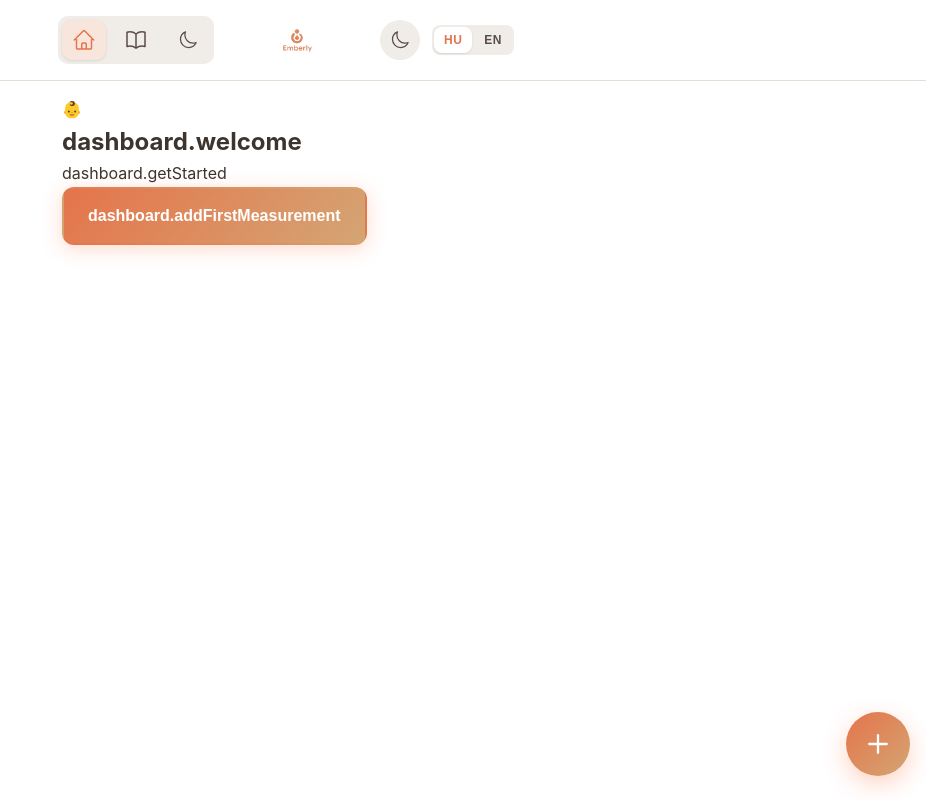
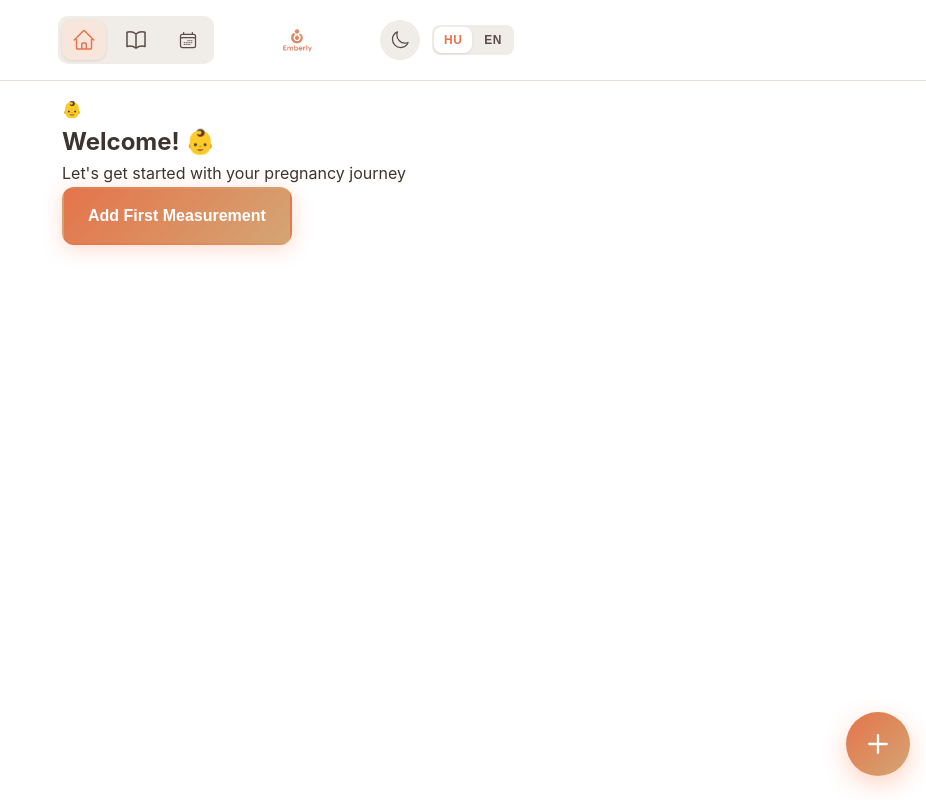
Before and after one commit to reczuprik/pregnancy-tracker, a React (Vite) app: page / in a window 1280 px wide. Shown: the whole page, without its empty margins (354-1280 px from the left). Built offline with nearby package versions, Linux system fonts and the light colour scheme.

Commit message:
calendeer icon changes

```diff
--- a/src/components/common/Header.tsx
+++ b/src/components/common/Header.tsx
@@ -37,7 +37,7 @@
 );
 const CalendarIcon = () => (
   <svg xmlns="http://www.w3.org/2000/svg" fill="none" viewBox="0 0 24 24" strokeWidth={1.5} stroke="currentColor" width="20" height="20">
-    <path strokeLinecap="round" strokeLinejoin="round" d="M21.752 15.002A9.718 9.718 0 0118 15.75c-5.385 0-9.75-4.365-9.75-9.75 0-1.33.266-2.597.748-3.752A9.753 9.753 0 003 11.25C3 16.635 7.365 21 12.75 21a9.753 9.753 0 009.002-5.998z" />
+    <path strokeLinecap="round" strokeLinejoin="round" d="M6.75 3v2.25M17.25 3v2.25M3 18.75V7.5a2.25 2.25 0 012.25-2.25h13.5A2.25 2.25 0 0121 7.5v11.25m-18 0A2.25 2.25 0 005.25 21h13.5A2.25 2.25 0 0021 18.75m-18 0v-7.5A2.25 2.25 0 015.25 9h13.5A2.25 2.25 0 0121 11.25v7.5m-9-6h.008v.008H12v-.008zM12 15h.008v.008H12V15zm0 2.25h.008v.008H12v-.008zM9.75 15h.008v.008H9.75V15zm0 2.25h.008v.008H9.75v-.008zM7.5 15h.008v.008H7.5V15zm0 2.25h.008v.008H7.5v-.008zm6.75-4.5h.008v.008h-.008v-.008zm0 2.25h.008v.008h-.008V15zm0 2.25h.008v.008h-.008v-.008zm2.25-4.5h.008v.008H16.5v-.008zm0 2.25h.008v.008H16.5V15z" />
   </svg>
 );
 
--- a/src/i18n.ts
+++ b/src/i18n.ts
@@ -53,6 +53,10 @@
         }
       },
       dashboard: {
+          welcome: "Welcome! 👶",
+          getStarted: "Let's get started with your pregnancy journey",
+          addFirstMeasurement: "Add First Measurement",
+
           setOfficialTitle: "Set Your Official Due Date",
           setOfficialText: "You have measurements, but none are official. Go to your log to pin the most accurate scan. This will activate your daily dashboard.",
           goToLog: "Go to Your Log",
--- a/src/screens/CalendarScreen.tsx
+++ b/src/screens/CalendarScreen.tsx
@@ -3,9 +3,18 @@
 import React, { useState, useEffect } from 'react';
 import { useTranslation } from 'react-i18next';
 import { DayPicker } from 'react-day-picker';
-import 'react-day-picker/dist/style.css'; // Import the default styles
+import 'react-day-picker/dist/style.css';
 import { format } from 'date-fns';
-import { MeasurementService, CalendarEvent } from '../services/database';
+// Fix: Check if CalendarEvent type exists in your database service
+// import { MeasurementService, CalendarEvent } from '../services/database';
+
+// Temporary interface until you implement CalendarEvent in database
+interface CalendarEvent {
+  id: string;
+  title: string;
+  date: Date;
+  type: 'appointment' | 'milestone' | 'note';
+}
 
 const CalendarScreen: React.FC = () => {
   const { t } = useTranslation();
@@ -13,8 +22,17 @@
   const [events, setEvents] = useState<CalendarEvent[]>([]);
 
   useEffect(() => {
+    // Fix: Add mock data or implement getEventsForDate in your service
     if (selectedDay) {
-      MeasurementService.getEventsForDate(selectedDay).then(setEvents);
+      // Temporarily use mock data until you implement the service method
+      const mockEvents: CalendarEvent[] = [
+        // Example events - replace with actual data fetching
+        // { id: '1', title: 'Doctor Appointment', date: selectedDay, type: 'appointment' }
+      ];
+      setEvents(mockEvents);
+
+      // When ready, uncomment this:
+      // MeasurementService.getEventsForDate(selectedDay).then(setEvents);
     }
   }, [selectedDay]);
 
@@ -38,13 +56,15 @@
         <h3>Events for {selectedDay ? format(selectedDay, 'MMM dd') : '...'}</h3>
         {events.length > 0 ? (
           <ul>
-            {events.map(event => <li key={event.id}>{event.title}</li>)}
+            {events.map(event => (
+              <li key={event.id}>{event.title}</li>
+            ))}
           </ul>
         ) : (
           <p>No events for this day.</p>
         )}
       </div>
-      {/* We will add the "Add Event" button here later */}
+      {/* Add Event button will go here later */}
     </div>
   );
 };
```
